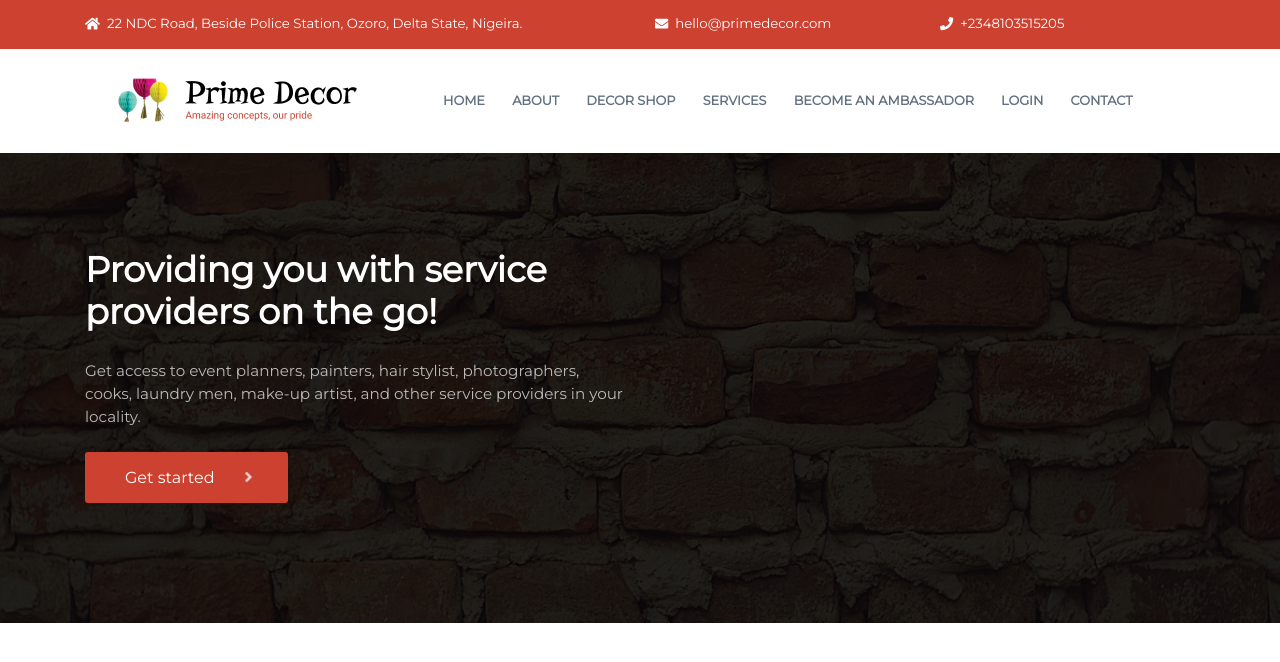
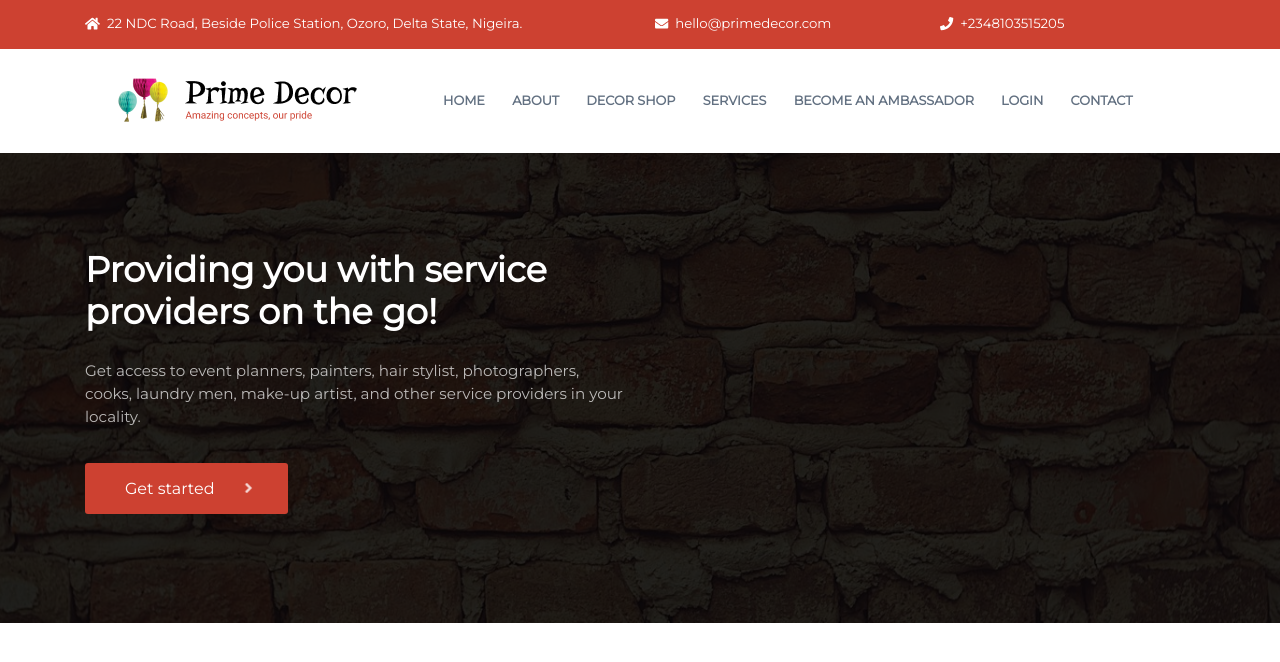
Before and after one commit to Achilles45/decor, a Vue app: page / in a window 1280 px wide. Shown: the top 662 px of the page. Built offline with nearby package versions, Linux system fonts and the light colour scheme; a web font is replaced by a local one.

Commit message:
More css fixes

```diff
--- a/src/components/Banner.vue
+++ b/src/components/Banner.vue
@@ -33,7 +33,7 @@
     p{
         font-size: .95rem;
         opacity: .7;
-        padding-bottom: 1.3rem;
+        padding-bottom: 2rem;
     }
     .banner__btn{
         background: $primary-color;
```
